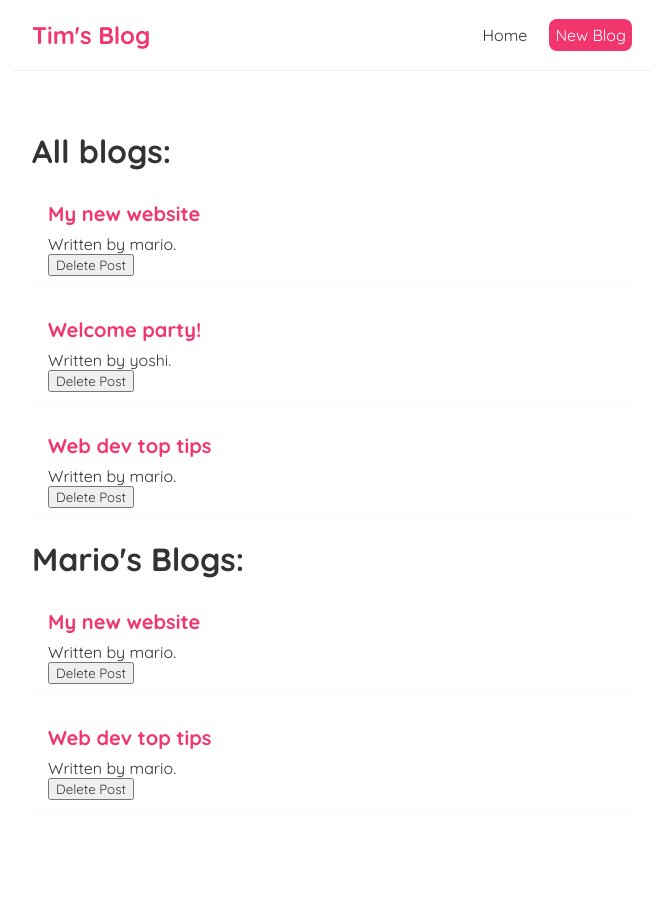
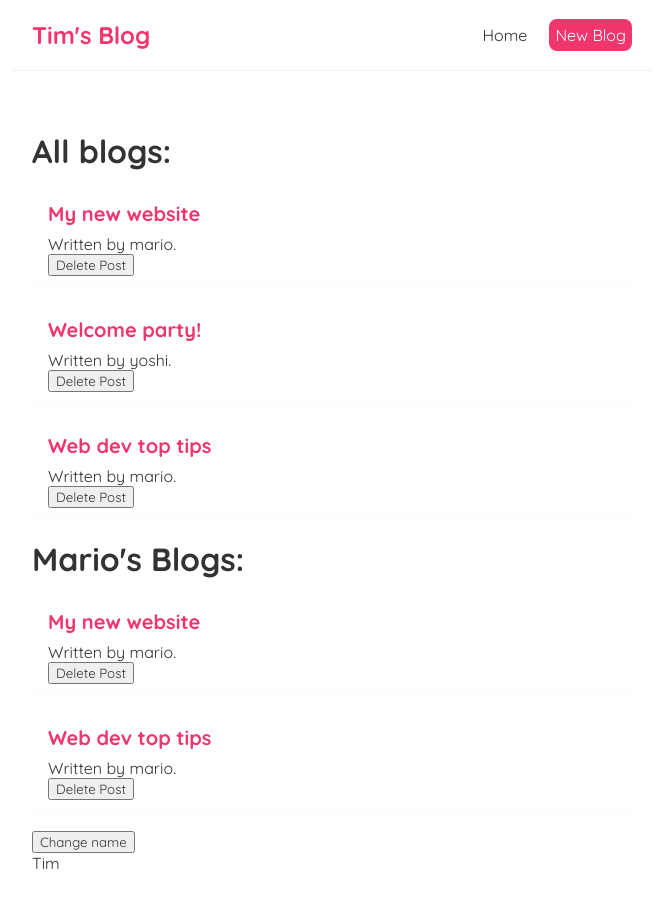
Before and after one commit to tGitm/React-JS, a React (Create React App) app in the folder first-blog/: page / in a window 1280 px wide. Shown: the top 908 px of the page, without its empty margins (308-971 px from the left). Built offline with nearby package versions, Linux system fonts and the light colour scheme; the HTML template or start-up script is replaced by a standard one.

Commit message:
useEffect

```diff
--- a/first-blog/src/Home.js
+++ b/first-blog/src/Home.js
@@ -1,4 +1,4 @@
-import { useState } from 'react';
+import { useState, useEffect } from 'react';
 import BlogList from './BlogList';
 
 const Home = () => {
@@ -10,15 +10,24 @@
       ]
     );
 
+      const [name, setName] = useState('Tim');
+
     const handleDelete = (id) => {
       const newBlogs = blogs.filter(blog => blog.id !== id); //vrnem new filtered array based on original array
       setBlogs(newBlogs); //blogu nastavim novo vrednost, če je id enak id-ju v tabeli se zbriše
     }
 
+    useEffect(() => {
+      console.log('use effect ran');
+      console.log(name);
+    }, [name]);
+
     return (
       <div className="home">
        <BlogList blogs={blogs} title="All blogs:" handleDelete={handleDelete}/>  {/* prop - more reusable, lahko kopiramo, itd... */}
        <BlogList blogs={blogs.filter((blog) => blog.author === 'mario')} title="Mario's Blogs:"/>  {/* prop - filtered samo za mario */}
+       <button onClick={() => setName('Luigi')}>Change name</button>
+       <p>{name}</p>
       </div>
     );
   }
```
